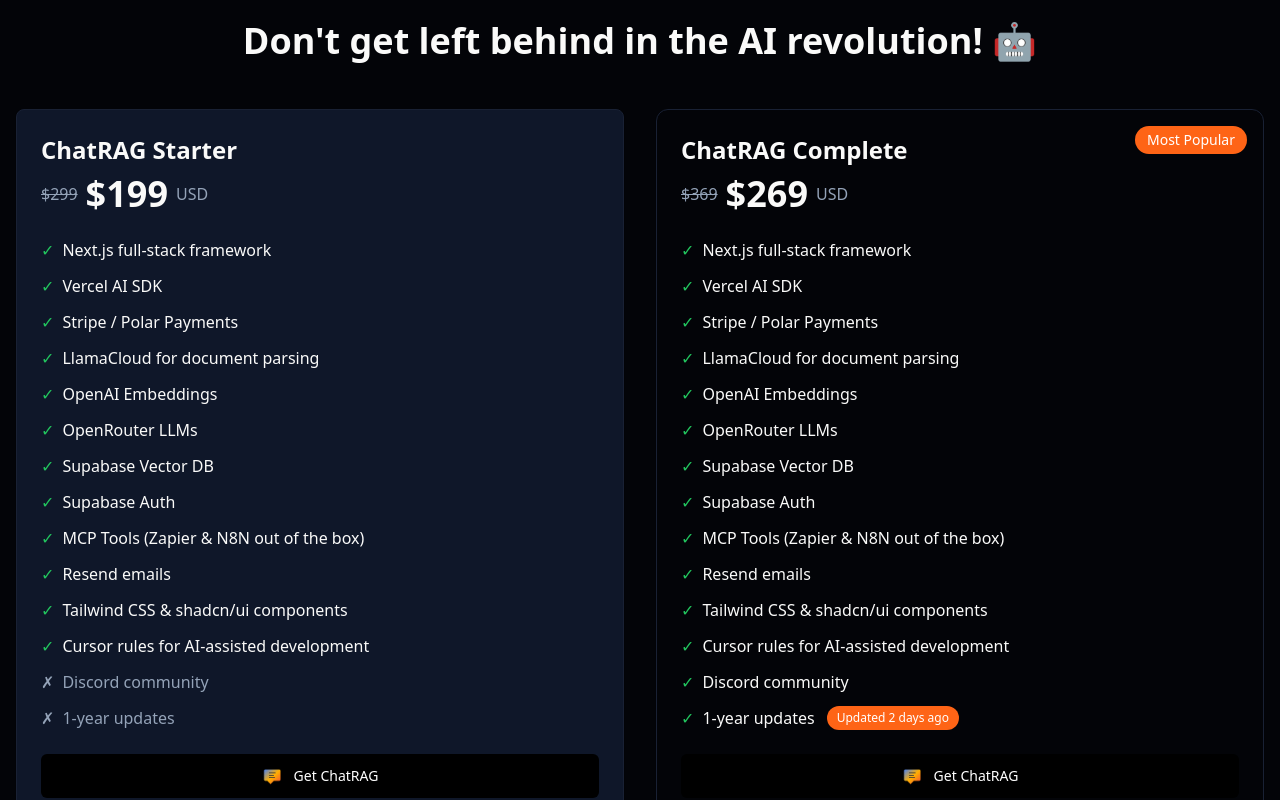
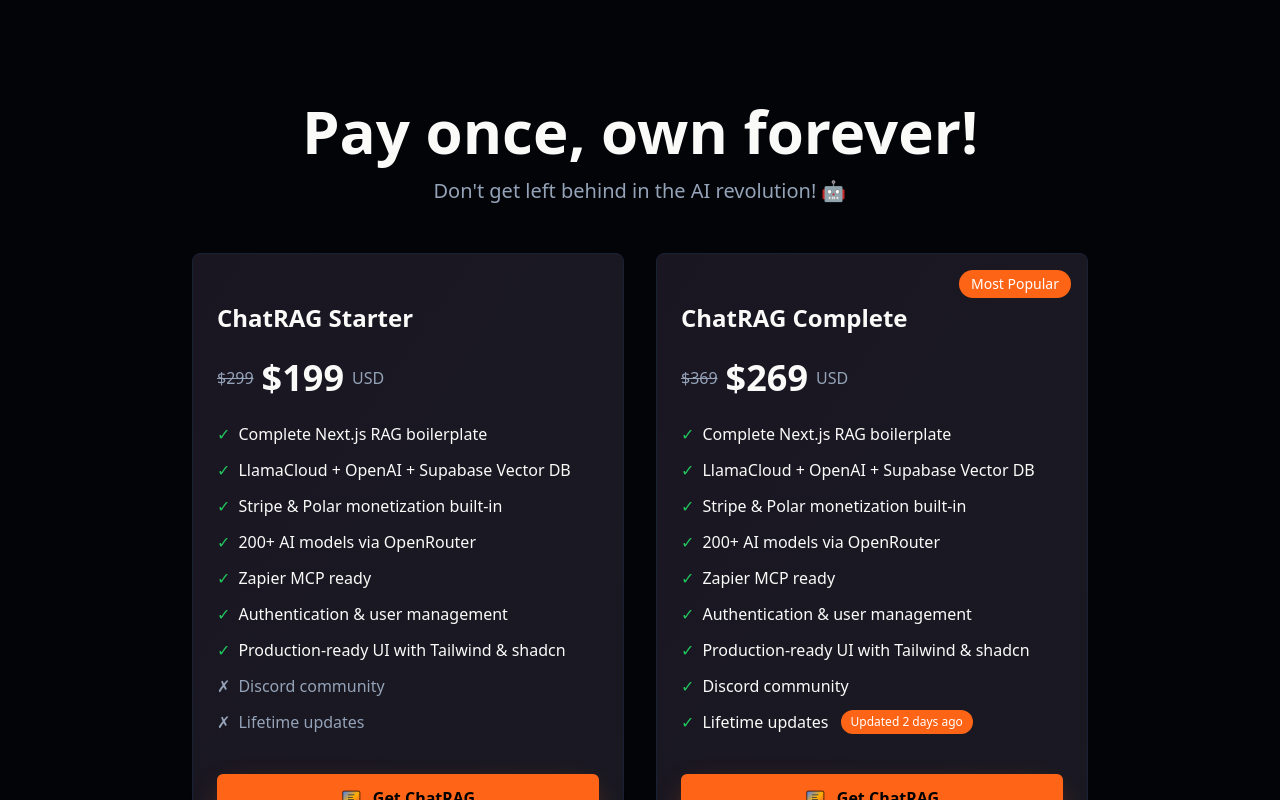
Before and after one commit to carlosmarcial/chatrag-landing, a Next.js app: page / in a window 1280 px wide. Shown: the part 5780-6580 px from the top of the page. Built offline with nearby package versions, Linux system fonts and the light colour scheme.

Commit message:
Improve landing page: standardize section spacing, enhance FAQ with larger text and new future features question

```diff
--- a/app/globals.css
+++ b/app/globals.css
@@ -580,14 +580,15 @@
   contain: layout style;
   display: grid;
   gap: 2rem;
-  grid-template-columns: repeat(auto-fit, minmax(300px, 1fr));
-  max-width: 80rem;
+  grid-template-columns: repeat(auto-fit, minmax(280px, 1fr));
+  max-width: 50rem;
   margin: 0 auto;
 }
 
 @media (min-width: 768px) {
   .pricing-section-grid {
     grid-template-columns: repeat(2, 1fr);
+    max-width: 56rem;
   }
 }
 
--- a/app/page.tsx
+++ b/app/page.tsx
@@ -418,11 +418,16 @@
       {/* Pricing Section */}
       <section id="pricing" className="py-12 md:py-24 bg-background">
         <div className="container mx-auto px-4">
-          <h2 className="text-3xl lg:text-4xl font-bold text-center mb-12">Don't get left behind in the AI revolution! 🤖</h2>
+          <div className="text-center mb-12">
+            <h2 className="text-3xl md:text-4xl lg:text-5xl xl:text-6xl font-bold mb-4">Pay once, own forever!</h2>
+            <p className="text-lg md:text-xl text-muted-foreground max-w-3xl mx-auto">
+              Don't get left behind in the AI revolution! 🤖
+            </p>
+          </div>
           <div className="pricing-section-grid">
-            <Card className="p-6 pricing-card-smooth border">
-              <div className="mb-4">
-                <h3 className="text-2xl font-bold mb-2">ChatRAG Starter</h3>
+            <Card className="p-6 border bg-gradient-to-br from-orange-50 via-amber-50 to-yellow-50 dark:from-orange-950/20 dark:via-amber-950/20 dark:to-yellow-950/20 hover:shadow-xl transition-shadow duration-300">
+              <div className="mb-4 pt-6">
+                <h3 className="text-2xl font-bold mb-6">ChatRAG Starter</h3>
                 <div className="flex items-baseline mb-6">
                   <div className="flex items-center">
                     <span className="text-muted-foreground line-through mr-2">$299</span>
@@ -430,54 +435,34 @@
                   </div>
                   <span className="text-muted-foreground ml-2">USD</span>
                 </div>
-                <ul className="space-y-3 mb-6">
+                <ul className="space-y-3 mb-10">
                   <li className="flex items-center">
                     <span className="text-green-500 mr-2">✓</span>
-                    Next.js full-stack framework
+                    Complete Next.js RAG boilerplate
                   </li>
                   <li className="flex items-center">
                     <span className="text-green-500 mr-2">✓</span>
-                    Vercel AI SDK
+                    LlamaCloud + OpenAI + Supabase Vector DB
                   </li>
                   <li className="flex items-center">
                     <span className="text-green-500 mr-2">✓</span>
-                    Stripe / Polar Payments
+                    Stripe & Polar monetization built-in
                   </li>
                   <li className="flex items-center">
                     <span className="text-green-500 mr-2">✓</span>
-                    LlamaCloud for document parsing
+                    200+ AI models via OpenRouter
                   </li>
                   <li className="flex items-center">
                     <span className="text-green-500 mr-2">✓</span>
-                    OpenAI Embeddings
+                    Zapier MCP ready
                   </li>
                   <li className="flex items-center">
                     <span className="text-green-500 mr-2">✓</span>
-                    OpenRouter LLMs
+                    Authentication & user management
                   </li>
                   <li className="flex items-center">
                     <span className="text-green-500 mr-2">✓</span>
-                    Supabase Vector DB
-                  </li>
-                  <li className="flex items-center">
-                    <span className="text-green-500 mr-2">✓</span>
-                    Supabase Auth
-                  </li>
-                  <li className="flex items-center">
-                    <span className="text-green-500 mr-2">✓</span>
-                    MCP Tools (Zapier & N8N out of the box)
-                  </li>
-                  <li className="flex items-center">
-                    <span className="text-green-500 mr-2">✓</span>
-                    Resend emails
-                  </li>
-                  <li className="flex items-center">
-                    <span className="text-green-500 mr-2">✓</span>
-                    Tailwind CSS & shadcn/ui components
-                  </li>
-                  <li className="flex items-center">
-                    <span className="text-green-500 mr-2">✓</span>
-                    Cursor rules for AI-assisted development
+                    Production-ready UI with Tailwind & shadcn
                   </li>
                   <li className="flex items-center text-muted-foreground">
                     <span className="mr-2">✗</span>
@@ -485,12 +470,12 @@
                   </li>
                   <li className="flex items-center text-muted-foreground">
                     <span className="mr-2">✗</span>
-                    1-year updates
+                    Lifetime updates
                   </li>
                 </ul>
-                <Button className="w-full bg-black text-white hover:bg-black hover:scale-[1.03] hover:shadow-lg transform transition-all duration-150 group" size="lg" asChild>
+                <Button className="w-full px-8 py-6 text-base font-semibold group bg-[#FF6417] text-black hover:bg-[#ff7a3a] focus-visible:ring-[#FF6417]/40 shadow-[0_10px_30px_-10px_rgba(255,100,23,0.6)] hover:shadow-[0_16px_40px_-12px_rgba(255,100,23,0.75)] transform-gpu gpu-smooth transition-[box-shadow,transform,background-color,color,border-color] duration-200" size="lg" asChild>
                   <a href={`/api/checkout?products=17760c04-9e91-464d-905d-e58de69aa791`}>
-                    <div className="group-hover:-rotate-12 transition-transform duration-150">
+                    <div className="group-hover:-rotate-12 transition-transform duration-200 transform-gpu">
                       <SmallLogo />
                     </div>
                     <span className="ml-2">Get ChatRAG</span>
@@ -502,12 +487,12 @@
               </div>
             </Card>
 
-            <Card className="p-6 relative overflow-hidden gradient-card-border border">
-              <div className="absolute top-4 right-4 bg-[#FE6416] text-white px-3 py-1 rounded-full text-sm font-medium">
+            <Card className="p-6 relative overflow-hidden border bg-gradient-to-br from-orange-50 via-amber-50 to-yellow-50 dark:from-orange-950/20 dark:via-amber-950/20 dark:to-yellow-950/20 hover:shadow-xl transition-shadow duration-300">
+              <div className="absolute top-4 right-4 bg-[#FE6416] text-white px-3 py-1 rounded-full text-sm font-medium z-10">
                 Most Popular
               </div>
-              <div className="mb-4">
-                <h3 className="text-2xl font-bold mb-2">ChatRAG Complete</h3>
+              <div className="mb-4 pt-6">
+                <h3 className="text-2xl font-bold mb-6">ChatRAG Complete</h3>
                 <div className="flex items-baseline mb-6">
                   <div className="flex items-center">
                     <span className="text-muted-foreground line-through mr-2">$369</span>
@@ -515,54 +500,34 @@
                   </div>
                   <span className="text-muted-foreground ml-2">USD</span>
                 </div>
-                <ul className="space-y-3 mb-6">
+                <ul className="space-y-3 mb-10">
                   <li className="flex items-center">
                     <span className="text-green-500 mr-2">✓</span>
-                    Next.js full-stack framework
+                    Complete Next.js RAG boilerplate
                   </li>
                   <li className="flex items-center">
                     <span className="text-green-500 mr-2">✓</span>
-                    Vercel AI SDK
+                    LlamaCloud + OpenAI + Supabase Vector DB
                   </li>
                   <li className="flex items-center">
                     <span className="text-green-500 mr-2">✓</span>
-                    Stripe / Polar Payments
+                    Stripe & Polar monetization built-in
                   </li>
                   <li className="flex items-center">
                     <span className="text-green-500 mr-2">✓</span>
-                    LlamaCloud for document parsing
+                    200+ AI models via OpenRouter
                   </li>
                   <li className="flex items-center">
                     <span className="text-green-500 mr-2">✓</span>
-                    OpenAI Embeddings
+                    Zapier MCP ready
                   </li>
                   <li className="flex items-center">
                     <span className="text-green-500 mr-2">✓</span>
-                    OpenRouter LLMs
+                    Authentication & user management
                   </li>
                   <li className="flex items-center">
                     <span className="text-green-500 mr-2">✓</span>
-                    Supabase Vector DB
-                  </li>
-                  <li className="flex items-center">
-                    <span className="text-green-500 mr-2">✓</span>
-                    Supabase Auth
-                  </li>
-                  <li className="flex items-center">
-                    <span className="text-green-500 mr-2">✓</span>
-                    MCP Tools (Zapier & N8N out of the box)
-                  </li>
-                  <li className="flex items-center">
-                    <span className="text-green-500 mr-2">✓</span>
-                    Resend emails
-                  </li>
-                  <li className="flex items-center">
-                    <span className="text-green-500 mr-2">✓</span>
-                    Tailwind CSS & shadcn/ui components
-                  </li>
-                  <li className="flex items-center">
-                    <span className="text-green-500 mr-2">✓</span>
-                    Cursor rules for AI-assisted development
+                    Production-ready UI with Tailwind & shadcn
                   </li>
                   <li className="flex items-center">
                     <span className="text-green-500 mr-2">✓</span>
@@ -570,15 +535,15 @@
                   </li>
                   <li className="flex items-center">
                     <span className="text-green-500 mr-2">✓</span>
-                    1-year updates
+                    Lifetime updates
                     <div className="inline-flex items-center bg-[#FE6416] text-white px-2.5 py-1 rounded-full text-xs font-medium ml-3">
                       Updated 2 days ago
                     </div>
                   </li>
                 </ul>
-                <Button className="w-full bg-black text-white hover:bg-black hover:scale-[1.03] hover:shadow-lg transform transition-all duration-150 group" size="lg" variant="default" asChild>
+                <Button className="w-full px-8 py-6 text-base font-semibold group bg-[#FF6417] text-black hover:bg-[#ff7a3a] focus-visible:ring-[#FF6417]/40 shadow-[0_10px_30px_-10px_rgba(255,100,23,0.6)] hover:shadow-[0_16px_40px_-12px_rgba(255,100,23,0.75)] transform-gpu gpu-smooth transition-[box-shadow,transform,background-color,color,border-color] duration-200" size="lg" variant="default" asChild>
                   <a href={`/api/checkout?products=f866c2a8-7228-4f9d-a5a1-d8c3fb23c449`}>
-                    <div className="group-hover:-rotate-12 transition-transform duration-150">
+                    <div className="group-hover:-rotate-12 transition-transform duration-200 transform-gpu">
                       <SmallLogo />
                     </div>
                     <span className="ml-2">Get ChatRAG</span>
@@ -598,7 +563,7 @@
         <div className="container mx-auto px-4">
           <div className="text-center mb-12">
             <h2 className="text-3xl md:text-4xl lg:text-5xl xl:text-6xl font-bold mb-4">
-              <span className="animate-pulse-glow-light">ChatRAG</span> vs Chatbase
+              <span className="animate-pulse-glow-light">ChatRAG</span> vs Others
             </h2>
             <p className="text-lg md:text-xl text-muted-foreground max-w-3xl mx-auto">
               Why pay monthly subscriptions when you can own your chatbot infrastructure forever?
@@ -894,8 +859,8 @@
       {/* FAQ Section */}
       <section id="faq" className="py-12 md:py-24 bg-background">
         <div className="container mx-auto px-4 max-w-3xl">
-          <h2 className="text-3xl lg:text-4xl font-bold text-center mb-12">Frequently Asked Questions</h2>
-          <Accordion type="single" collapsible className="w-full [&>div>h3>button]:text-lg [&>div>div>div]:text-base">
+          <h2 className="text-3xl md:text-4xl lg:text-5xl font-bold text-center mb-12">Frequently Asked Questions</h2>
+          <Accordion type="single" collapsible className="w-full [&>div>h3>button]:text-xl [&>div>h3>button]:md:text-2xl [&>div>h3>button]:text-left [&>div>div>div]:text-lg [&>div>div>div]:md:text-xl">
             <AccordionItem value="item-1">
               <AccordionTrigger>What is RAG (Retrieval Augmented Generation)?</AccordionTrigger>
               <AccordionContent>
@@ -939,9 +904,15 @@
               </AccordionContent>
             </AccordionItem>
             <AccordionItem value="item-8">
+              <AccordionTrigger>What do you plan to add in the future to ChatRAG?</AccordionTrigger>
+              <AccordionContent>
+                Exciting features are on the roadmap! <strong>Realtime voice conversations</strong> will let users talk directly to your knowledge base instead of typing—imagine having natural voice conversations with your AI assistant. <strong>Memory capabilities</strong> will be a game-changer alongside RAG, allowing the chatbot to remember user preferences and context over time for increasingly personalized answers with each interaction. The chatbot will learn and adapt to each user's needs automatically. This is exactly why getting <strong>ChatRAG Complete</strong> is such a smart investment—you'll get lifetime access to all these powerful features as they roll out, without paying extra!
+              </AccordionContent>
+            </AccordionItem>
+            <AccordionItem value="item-9">
               <AccordionTrigger>What's the best reason for getting ChatRAG?</AccordionTrigger>
               <AccordionContent>
-                I built ChatRAG because I needed it. When clients started asking me for AI chatbot solutions, I searched everywhere for a boilerplate that had all the features I needed—and found nothing. So I created it myself. I'm ChatRAG's first user, deploying it for real clients every day. This isn't just a product I'm selling; it's the tool I depend on for my own business. When you get ChatRAG, you're getting battle-tested software that's proven in the real world.
+                I built ChatRAG because I needed it. When clients started asking me for AI chatbot solutions, I searched everywhere for a boilerplate that had all the features I needed—and found nothing. So I created it myself. I'm ChatRAG's first user, deploying it for real clients every day. This isn't just a product I'm selling; it's the tool I depend on for my own business. When you get ChatRAG, you're getting battle-tested software that's proven in the real world. Here's the real advantage: <strong>you focus on getting clients</strong>—finding people and companies with valuable knowledge bases that can be monetized—while <strong>we handle all the technical complexity</strong> of improving the RAG pipeline, keeping up with the latest AI advancements, and maintaining the infrastructure. Your time is spent on what actually makes you money: sales and client relationships, not debugging vector embeddings.
               </AccordionContent>
             </AccordionItem>
           </Accordion>
--- a/components/sections/features-showcase.tsx
+++ b/components/sections/features-showcase.tsx
@@ -64,7 +64,7 @@
 
 export function FeaturesShowcase() {
   return (
-    <section className="pt-8 pb-12 md:pt-12 md:pb-16 bg-background">
+    <section className="py-12 md:py-24 bg-background">
       <div className="container mx-auto px-4">
         <div className="text-center mb-20">
           <h2 className="text-3xl md:text-4xl lg:text-5xl xl:text-6xl font-bold mb-4">
```
